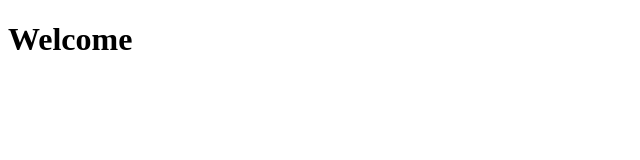
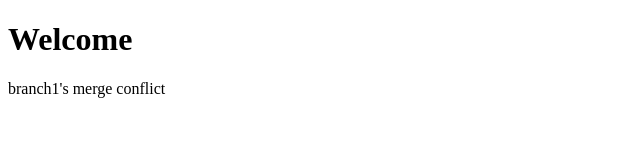
Before and after one commit to cps847group12/A1, a plain HTML site: page git_tst/index.html in a window 1280 px wide. Shown: the whole page, without its empty margins (0-640 px from the left). Drawn offline with Linux system fonts and the light colour scheme.

Commit message:
Added line <p>branch1's merge conflict</p> Create two additional branches and modify./git_tst/index.html in both of these branches in such a way that a merge conflict will be provoked

```diff
--- a/git_tst/index.html
+++ b/git_tst/index.html
@@ -5,5 +5,6 @@
 </head>
 <body>
 <h1> Welcome</h1>
+<p>branch1's merge conflict</p>
 </body>
 </html>
```
